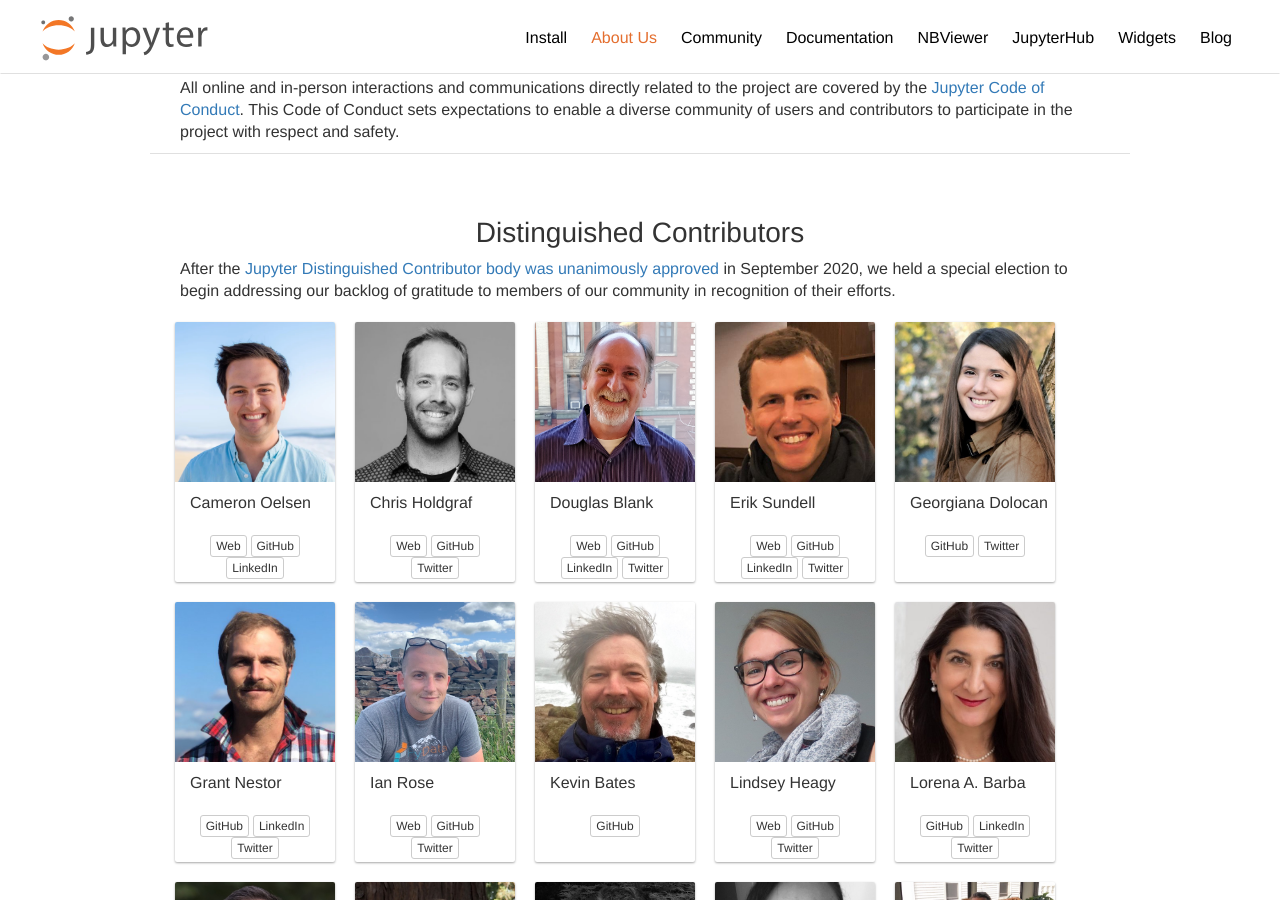
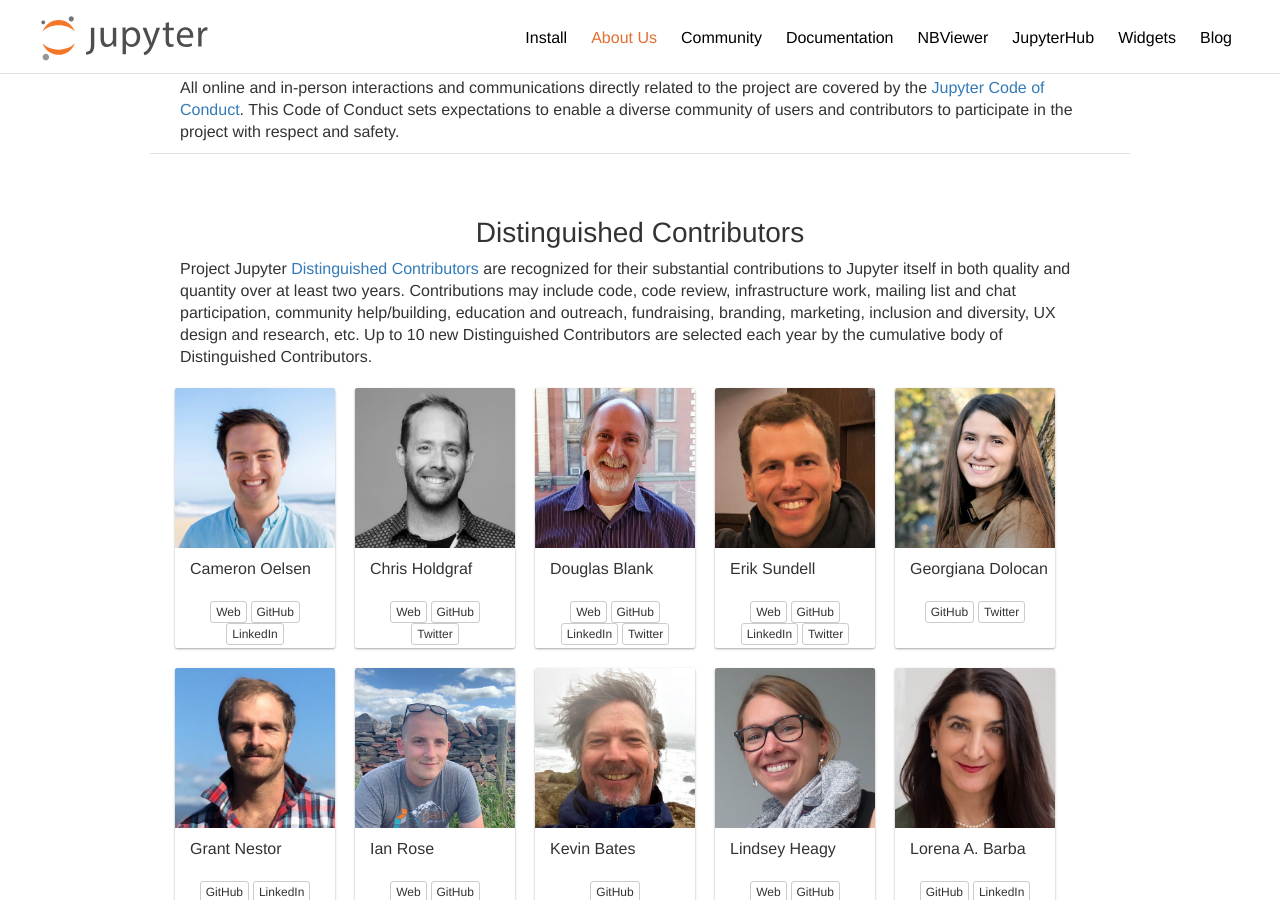
Before and after one commit to jupyter/jupyter.github.io, a Jekyll site: the page built from about.md, in a window 1280 px wide and 900 px high, scrolled down 369 px. Built offline with Jekyll 4.4.1, drawn with Linux system fonts in a browser that asks for light colours; comment, search, counter and statistics services are not loaded.

Commit message:
Add more explanation about what it means to be a distinguished contributor.

```diff
--- a/_includes/distinguished.html
+++ b/_includes/distinguished.html
@@ -3,10 +3,15 @@
     <div class="row">
         <h3 class="col-sm-12 section-header">Distinguished Contributors</h3>
         <p class="col-sm-12">
-        After the <a href="https://github.com/jupyter/governance/pull/84">Jupyter
-        Distinguished Contributor body was unanimously approved</a> in September
-        2020, we held a special election to begin addressing our backlog of
-        gratitude to members of our community in recognition of their efforts.
+          Project Jupyter <a href="https://jupyter.org/governance/distinguished_contributors.html">Distinguished
+          Contributors</a> are recognized for their substantial contributions
+          to Jupyter itself in both quality and quantity over at least two
+          years. Contributions may include code, code review, infrastructure
+          work, mailing list and chat participation, community help/building,
+          education and outreach, fundraising, branding, marketing, inclusion
+          and diversity, UX design and research, etc. Up to 10 new
+          Distinguished Contributors are selected each year by the cumulative
+          body of Distinguished Contributors.
         </p>
     </div>
     <div class="row">
```
